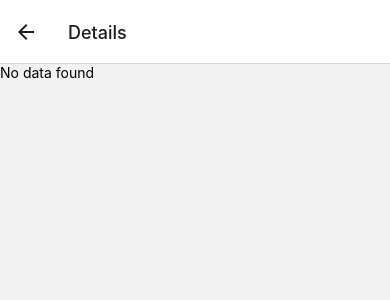
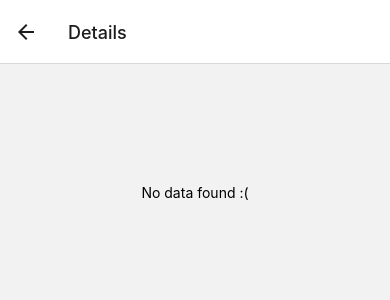
Before and after one commit to callstack-internal/onboarding-agata, a React Native app: screen /Details in a window 390 px wide. Shown: the top 300 px of the page. Built offline with nearby package versions, Linux system fonts and the light colour scheme.

Commit message:
feat: navigation types

```diff
--- a/src/App.tsx
+++ b/src/App.tsx
@@ -1,23 +1,12 @@
 import React from 'react';
 import {NavigationContainer} from '@react-navigation/native';
-import {createNativeStackNavigator} from '@react-navigation/native-stack';
 
-import {MainScreen} from './screens/MainScreen';
-import {DetailsScreen} from './screens/DetailsScreen';
-
-const Stack = createNativeStackNavigator();
+import {RootNavigator} from './navigation/RootNavigator';
 
 const App = () => {
   return (
     <NavigationContainer>
-      <Stack.Navigator>
-        <Stack.Screen
-          name="Main"
-          component={MainScreen}
-          options={{title: 'Weather'}}
-        />
-        <Stack.Screen name="Details" component={DetailsScreen} />
-      </Stack.Navigator>
+      <RootNavigator />
     </NavigationContainer>
   );
 };
--- a/src/components/ListItem.tsx
+++ b/src/components/ListItem.tsx
@@ -3,6 +3,7 @@ import {TouchableOpacity} from 'react-native';
 import {useNavigation} from '@react-navigation/native';
 
 import {MainWeatherInfo} from '../types';
+import {RouteNames} from '../navigation/types';
 import {MainInfo} from './MainInfo';
 
 type Props = {
@@ -11,7 +12,7 @@ type Props = {
 export const ListItem = ({name, conditions, temp, id}: Props) => {
   const navigation = useNavigation();
   const navigateToDetails = () => {
-    navigation.navigate('Details', {id});
+    navigation.navigate(RouteNames.Details, {id});
   };
 
   return (
--- a/src/components/MainInfo.tsx
+++ b/src/components/MainInfo.tsx
@@ -1,7 +1,8 @@
 import React from 'react';
 import {StyleSheet, Text, View} from 'react-native';
+
+import {COLORS} from '../styles/colors';
 import {MainWeatherInfo} from '../types';
-import {COLORS} from '../styles/colors';
 
 export const MainInfo = ({name, conditions, temp}: MainWeatherInfo) => {
   return (
--- /dev/null
+++ b/src/navigation/RootNavigator.tsx
@@ -0,0 +1,21 @@
+import React from 'react';
+import {createNativeStackNavigator} from '@react-navigation/native-stack';
+
+import {MainScreen} from '../screens/MainScreen';
+import {DetailsScreen} from '../screens/DetailsScreen';
+import {RootStackParamList, RouteNames} from './types';
+
+const Stack = createNativeStackNavigator<RootStackParamList>();
+
+export const RootNavigator = () => {
+  return (
+    <Stack.Navigator>
+      <Stack.Screen
+        name={RouteNames.Main}
+        component={MainScreen}
+        options={{title: 'Weather'}}
+      />
+      <Stack.Screen name={RouteNames.Details} component={DetailsScreen} />
+    </Stack.Navigator>
+  );
+};
--- /dev/null
+++ b/src/navigation/types.ts
@@ -0,0 +1,17 @@
+export enum RouteNames {
+  Main = 'Main',
+  Details = 'Details',
+}
+
+export type RootStackParamList = {
+  [RouteNames.Main]: undefined;
+  [RouteNames.Details]: {
+    id: string;
+  };
+};
+
+declare global {
+  namespace ReactNavigation {
+    interface RootParamList extends RootStackParamList {}
+  }
+}
--- a/src/screens/DetailsScreen.tsx
+++ b/src/screens/DetailsScreen.tsx
@@ -1,19 +1,26 @@
 import React from 'react';
 import {StyleSheet, Text, View} from 'react-native';
+import type {NativeStackScreenProps} from '@react-navigation/native-stack';
 
 import {MainInfo} from '../components/MainInfo';
 import {weatherData} from '../data/weatherData';
+import {RootStackParamList, RouteNames} from '../navigation/types';
 import {COLORS} from '../styles/colors';
 
-export const DetailsScreen = ({route}) => {
+type DetailsScreenProps = NativeStackScreenProps<
+  RootStackParamList,
+  RouteNames.Details
+>;
+
+export const DetailsScreen = ({route}: DetailsScreenProps) => {
   const cityId = route.params?.id;
 
   const screenData = weatherData.find(data => data.id === cityId);
 
   if (!screenData) {
     return (
-      <View>
-        <Text>No data found</Text>
+      <View style={styles.noDataViewWrapper}>
+        <Text>No data found :(</Text>
       </View>
     );
   }
@@ -22,7 +29,7 @@ export const DetailsScreen = ({route}) => {
     screenData;
 
   return (
-    <View>
+    <>
       <MainInfo name={name} conditions={conditions} temp={temp} />
       <View style={styles.infoRow}>
         <Text>Humidity:</Text>
@@ -40,11 +47,16 @@ export const DetailsScreen = ({route}) => {
         <Text>Cloud Cover:</Text>
         <Text style={styles.dataValueText}>{cloudCover}%</Text>
       </View>
-    </View>
+    </>
   );
 };
 
 const styles = StyleSheet.create({
+  noDataViewWrapper: {
+    flex: 1,
+    paddingTop: 120,
+    alignItems: 'center',
+  },
   infoRow: {
     padding: 15,
     borderBottomColor: COLORS.lightGray,
--- a/src/screens/MainScreen.tsx
+++ b/src/screens/MainScreen.tsx
@@ -1,8 +1,8 @@
 import React from 'react';
 import {FlatList, StyleSheet, View} from 'react-native';
 
+import {ListItem} from '../components/ListItem';
 import {weatherData} from '../data/weatherData';
-import {ListItem} from '../components/ListItem';
 
 export const MainScreen = () => {
   return (
```
